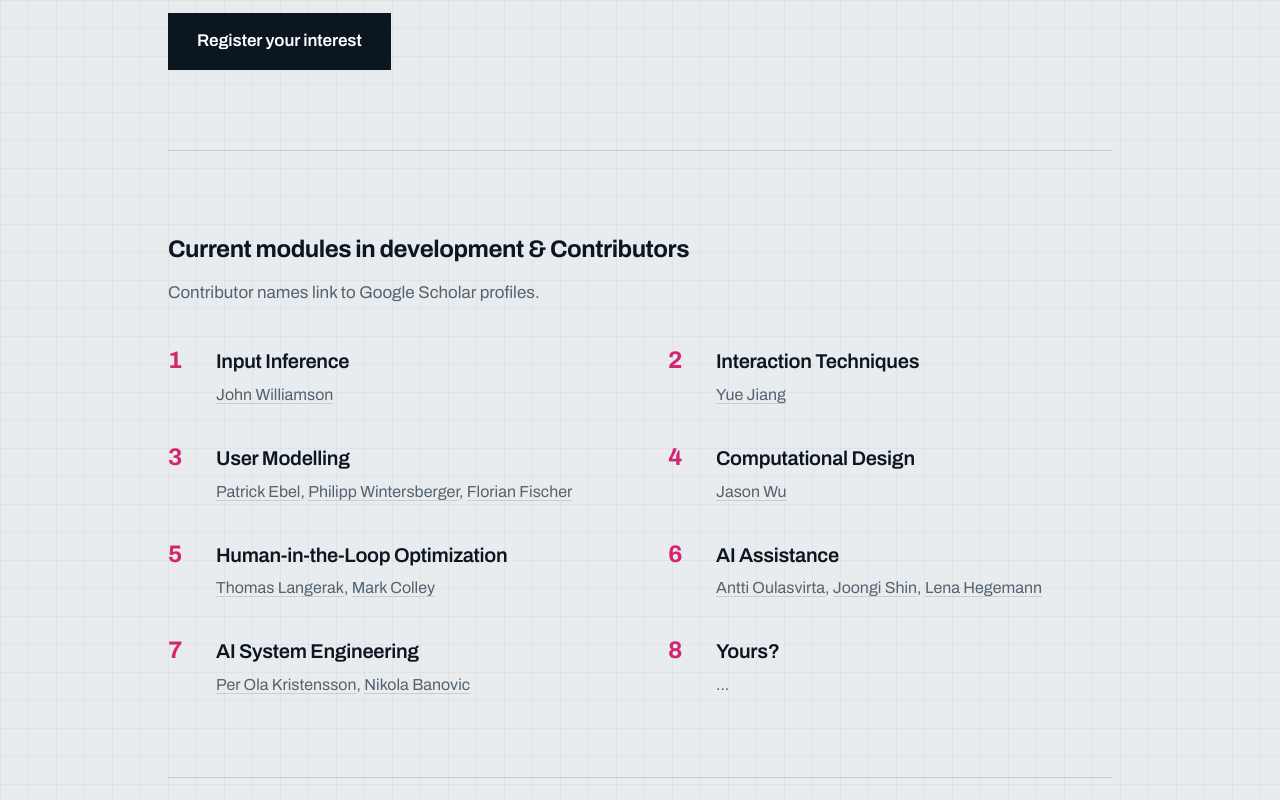
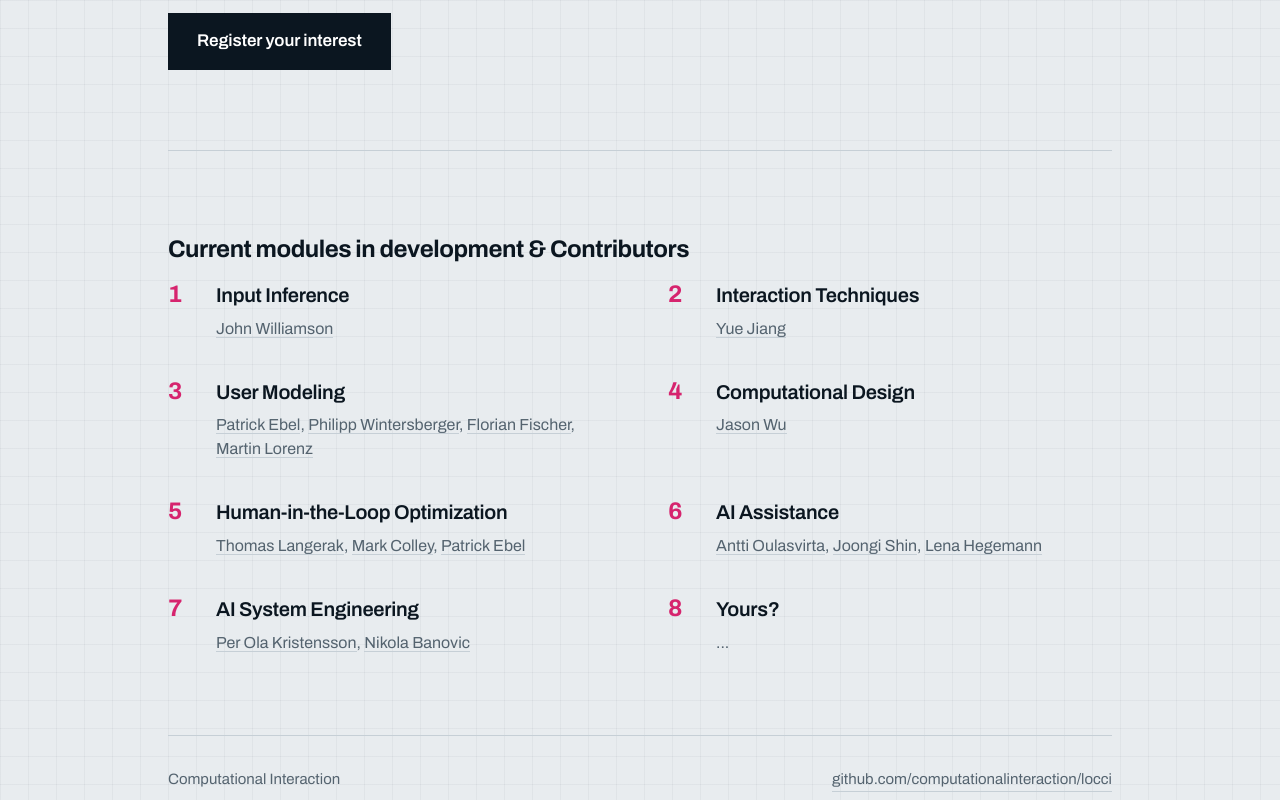
Before and after one commit to computationalinteraction/locci, a plain HTML site: page index.html in a window 1280 px wide. Shown: the part 588-1388 px from the top of the page. Drawn offline with Linux system fonts and the light colour scheme.

Commit message:
Update contributors and use US English

```diff
--- a/index.html
+++ b/index.html
@@ -1,5 +1,5 @@
 <!DOCTYPE html>
-<html lang="en">
+<html lang="en-US">
 <head>
 <meta charset="utf-8">
 <meta name="viewport" content="width=device-width, initial-scale=1">
@@ -175,14 +175,13 @@ footer a{text-decoration:none;border-bottom:1px solid var(--rule)}
 
   <section class="modules">
     <h2>Current modules in development &amp; Contributors</h2>
-    <p class="note">Contributor names link to Google Scholar profiles.</p>
 
     <ol class="list">
       <li><span class="n">1</span><div><h3>Input Inference</h3><p><a href="https://scholar.google.com/citations?user=fcvb8f8AAAAJ" aria-label="John Williamson on Google Scholar">John Williamson</a></p></div></li>
       <li><span class="n">2</span><div><h3>Interaction Techniques</h3><p><a href="https://scholar.google.com/citations?user=KkdOIRoAAAAJ" aria-label="Yue Jiang on Google Scholar">Yue Jiang</a></p></div></li>
-      <li><span class="n">3</span><div><h3>User Modelling</h3><p><a href="https://scholar.google.com/citations?user=nRW4gQQAAAAJ" aria-label="Patrick Ebel on Google Scholar">Patrick Ebel</a>, <a href="https://scholar.google.com/citations?user=CdxUSYUAAAAJ" aria-label="Philipp Wintersberger on Google Scholar">Philipp Wintersberger</a>, <a href="https://scholar.google.com/citations?user=56DE9ocAAAAJ&hl=de" aria-label="Florian Fischer on Google Scholar">Florian Fischer</a></p></div></li>
+      <li><span class="n">3</span><div><h3>User Modeling</h3><p><a href="https://scholar.google.com/citations?user=nRW4gQQAAAAJ" aria-label="Patrick Ebel on Google Scholar">Patrick Ebel</a>, <a href="https://scholar.google.com/citations?user=CdxUSYUAAAAJ" aria-label="Philipp Wintersberger on Google Scholar">Philipp Wintersberger</a>, <a href="https://scholar.google.com/citations?user=56DE9ocAAAAJ&amp;hl=en" aria-label="Florian Fischer on Google Scholar">Florian Fischer</a>, <a href="https://scholar.google.com/citations?user=-60xUEMAAAAJ&amp;hl=en" aria-label="Martin Lorenz on Google Scholar">Martin Lorenz</a></p></div></li>
       <li><span class="n">4</span><div><h3>Computational Design</h3><p><a href="https://scholar.google.com/citations?user=aKqh7zIAAAAJ" aria-label="Jason Wu on Google Scholar">Jason Wu</a></p></div></li>
-      <li><span class="n">5</span><div><h3>Human-in-the-Loop Optimization</h3><p><a href="https://scholar.google.com/citations?user=2e-5M5MAAAAJ" aria-label="Thomas Langerak on Google Scholar">Thomas Langerak</a>, <a href="https://scholar.google.com/citations?user=Kt5I7wYAAAAJ" aria-label="Mark Colley on Google Scholar">Mark Colley</a></p></div></li>
+      <li><span class="n">5</span><div><h3>Human-in-the-Loop Optimization</h3><p><a href="https://scholar.google.com/citations?user=2e-5M5MAAAAJ" aria-label="Thomas Langerak on Google Scholar">Thomas Langerak</a>, <a href="https://scholar.google.com/citations?user=Kt5I7wYAAAAJ" aria-label="Mark Colley on Google Scholar">Mark Colley</a>, <a href="https://scholar.google.com/citations?user=nRW4gQQAAAAJ" aria-label="Patrick Ebel on Google Scholar">Patrick Ebel</a></p></div></li>
       <li><span class="n">6</span><div><h3>AI Assistance</h3><p><a href="https://scholar.google.com/citations?user=_z41TLwAAAAJ" aria-label="Antti Oulasvirta on Google Scholar">Antti Oulasvirta</a>, <a href="https://scholar.google.com/citations?user=l5RYWKAAAAAJ" aria-label="Joongi Shin on Google Scholar">Joongi Shin</a>, <a href="https://scholar.google.com/citations?user=IY53EkcAAAAJ" aria-label="Lena Hegemann on Google Scholar">Lena Hegemann</a></p></div></li>
       <li><span class="n">7</span><div><h3>AI System Engineering</h3><p><a href="https://scholar.google.com/citations?user=mH69Wm4AAAAJ" aria-label="Per Ola Kristensson on Google Scholar">Per Ola Kristensson</a>, <a href="https://scholar.google.com/citations?user=8SCyF8AAAAAJ" aria-label="Nikola Banovic on Google Scholar">Nikola Banovic</a></p></div></li>
       <li><span class="n">8</span><div><h3>Yours?</h3><p>...</p></div></li>
```
